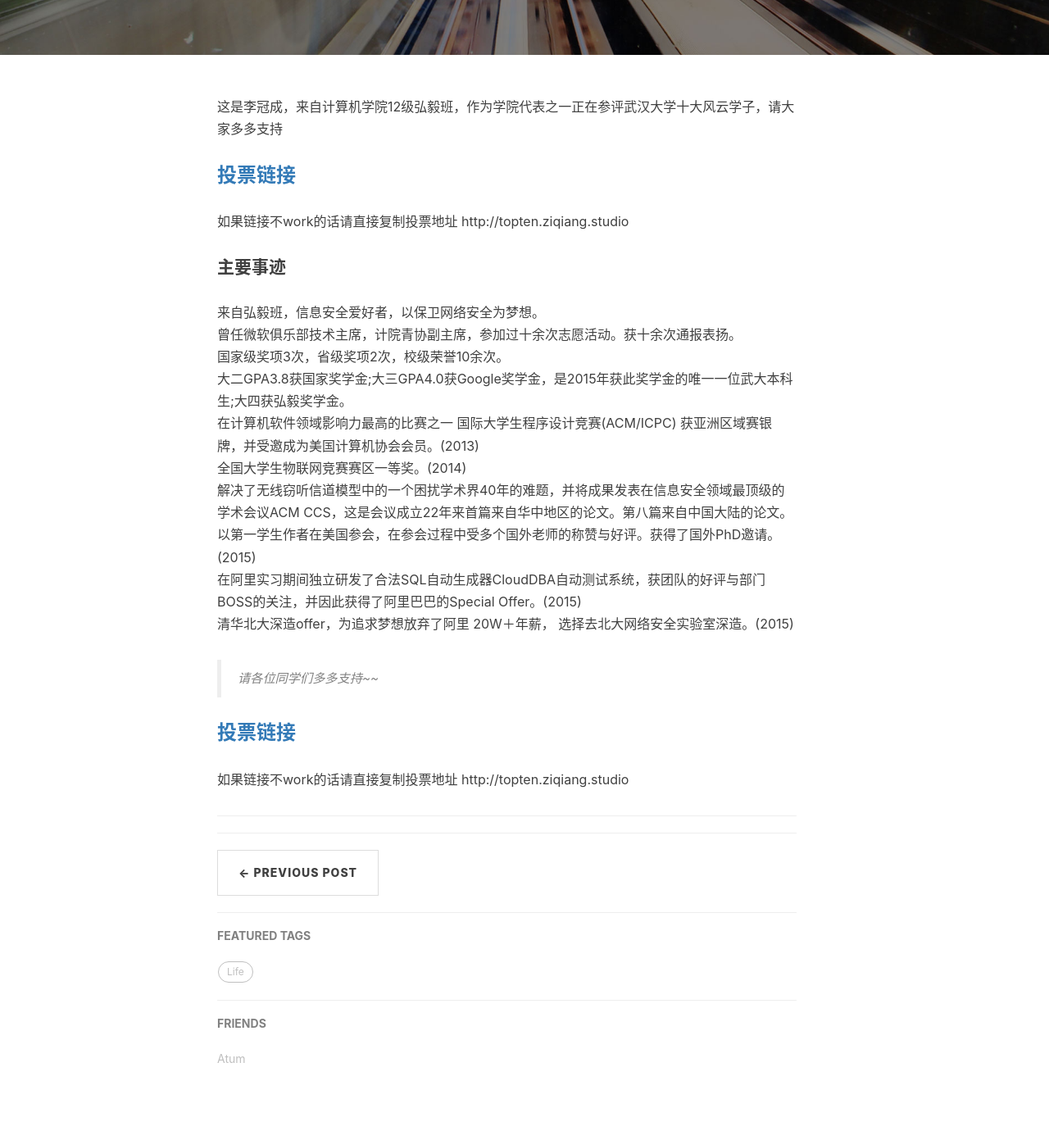
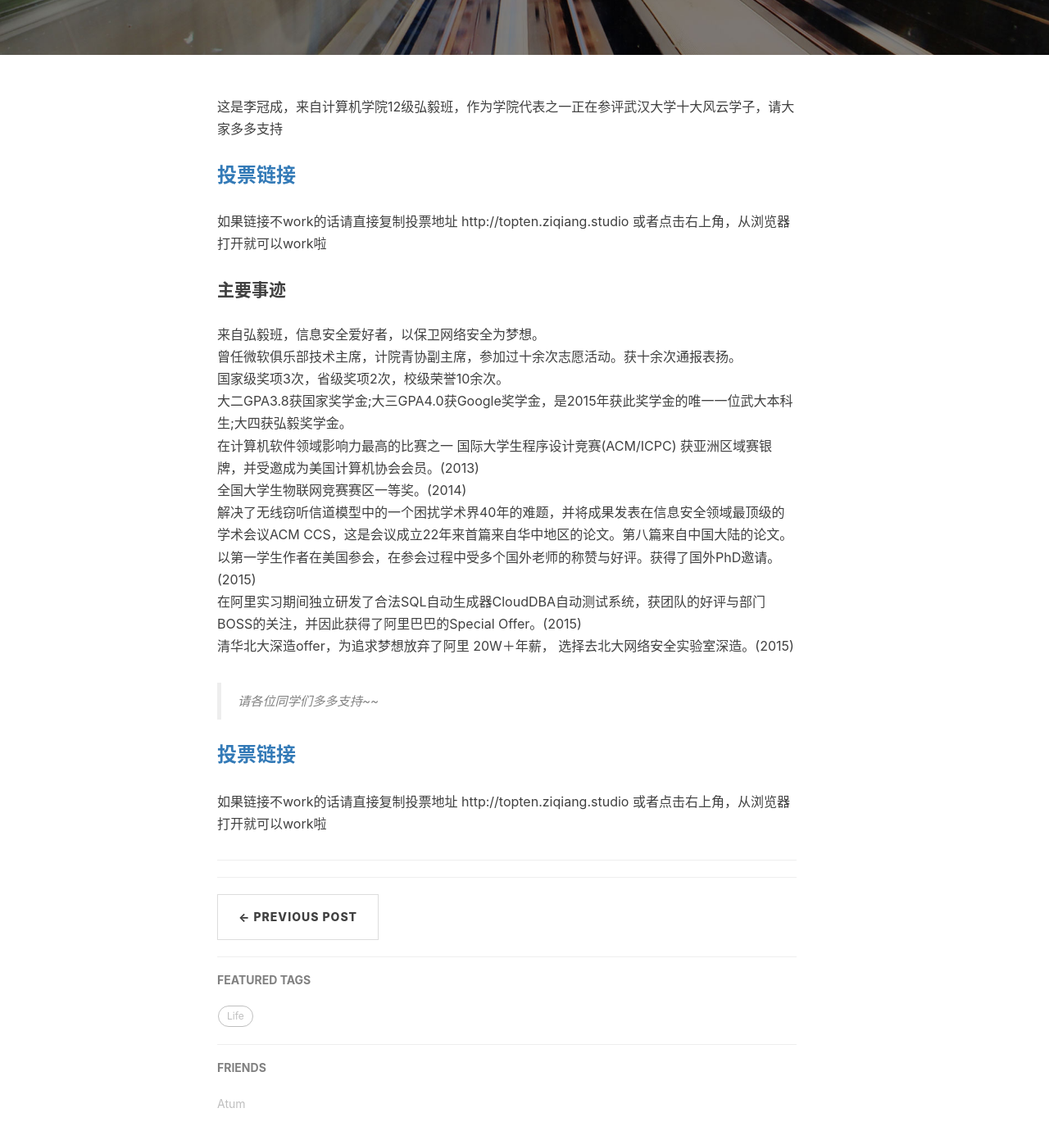
Before and after one commit to 47um/47um.github.io, a Jekyll site: the page built from _posts/2016-03-20-topten-2016.markdown, in a window 1280 px wide and 1400 px high, scrolled down 456 px. Shown: the top 1391 px of the window at 82% size. Built offline with Jekyll 4.4.1, drawn with Linux system fonts in a browser that asks for light colours; nearby versions of some CDN libraries; comment, search, counter and statistics services are not loaded.

Commit message:
Update 2016-03-20-topten-2016.markdown

```diff
--- a/_posts/2016-03-20-topten-2016.markdown
+++ b/_posts/2016-03-20-topten-2016.markdown
@@ -11,7 +11,7 @@ tags:
 <p>这是李冠成，来自计算机学院12级弘毅班，作为学院代表之一正在参评武汉大学十大风云学子，请大家多多支持</p>
 
 <h3><a href="http://topten.ziqiang.studio">投票链接</a></h3>
-<p>如果链接不work的话请直接复制投票地址 http://topten.ziqiang.studio  </p>
+<p>如果链接不work的话请直接复制投票地址 http://topten.ziqiang.studio 或者点击右上角，从浏览器打开就可以work啦 </p>
 <h4>主要事迹</h4>
 <p>来自弘毅班，信息安全爱好者，以保卫网络安全为梦想。<br>
 曾任微软俱乐部技术主席，计院青协副主席，参加过十余次志愿活动。获十余次通报表扬。<br>
@@ -25,6 +25,6 @@ tags:
 >请各位同学们多多支持~~
 <h3><a href="http://topten.ziqiang.studio">投票链接</a></h3>
 
-<p>如果链接不work的话请直接复制投票地址 http://topten.ziqiang.studio  </p>
+<p>如果链接不work的话请直接复制投票地址 http://topten.ziqiang.studio  或者点击右上角，从浏览器打开就可以work啦</p>
 
 ---
```
